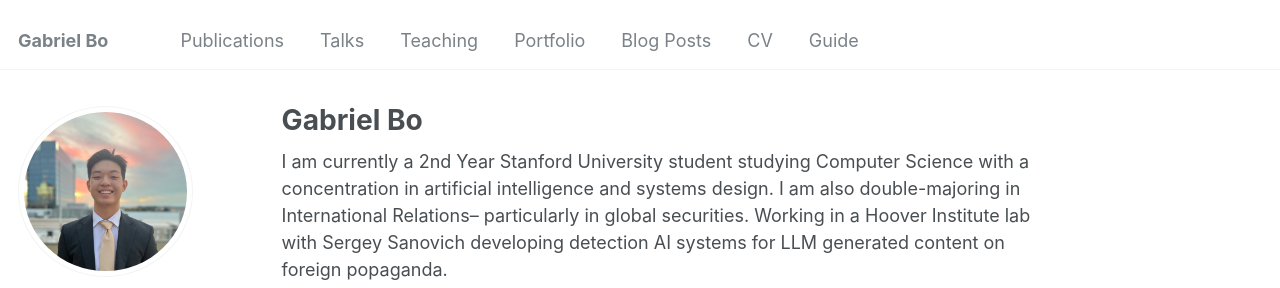
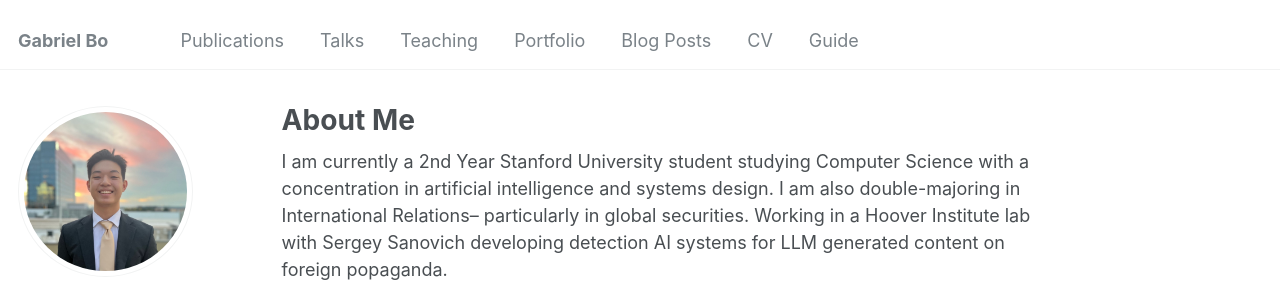
Before and after one commit to gabrielkmbo/gabrielkmbo.github.io, a Jekyll site: the page built from _pages/about.md, in a window 1280 px wide and 1136 px high. Shown: the top 288 px of the window. Built offline with Jekyll 4.4.1, drawn with Linux system fonts in a browser that asks for light colours.

Commit message:
feat: changing title of about page

```diff
--- a/_pages/about.md
+++ b/_pages/about.md
@@ -1,6 +1,6 @@
 ---
 permalink: /
-title: "Gabriel Bo"
+title: "About Me"
 author_profile: true
 redirect_from:
   - /about/
```
